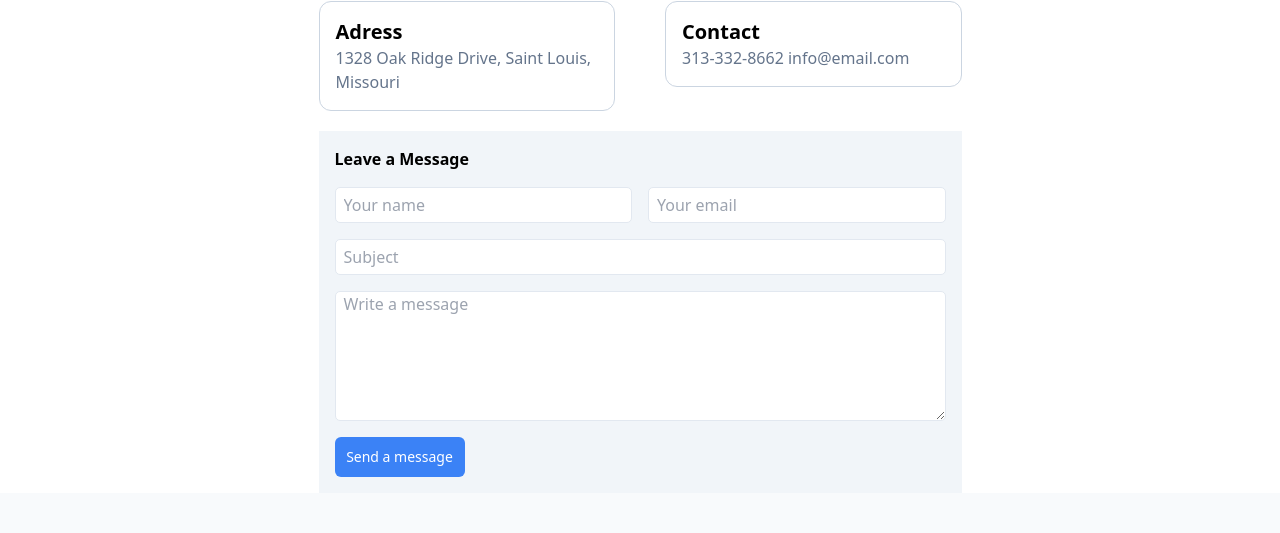
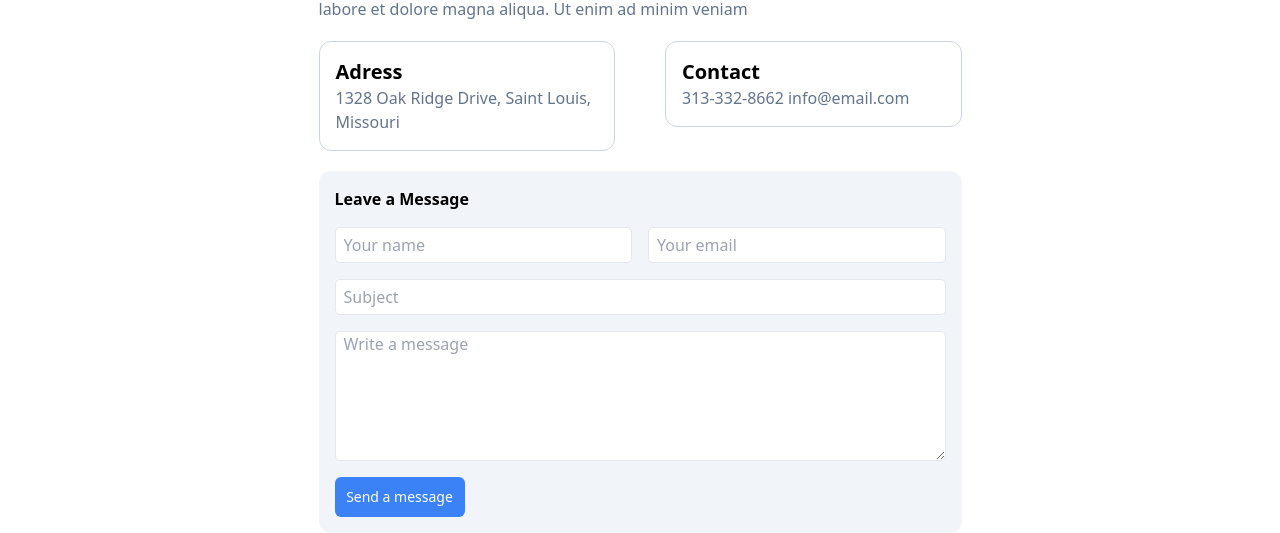
Before and after one commit to Bolortox/project-blog, a Next.js app: page /contact-us in a window 1280 px wide. Shown: the part 267-800 px from the top of the page. Built offline with nearby package versions, Linux system fonts and the light colour scheme; no server answers.

Commit message:
fixed contact us by adding padding

```diff
--- a/package.json
+++ b/package.json
@@ -12,7 +12,8 @@
     "next": "14.2.7",
     "react": "^18",
     "react-dom": "^18",
-    "react-icons": "^5.3.0"
+    "react-icons": "^5.3.0",
+    "vercel": "^37.4.2"
   },
   "devDependencies": {
     "postcss": "^8",
--- a/src/components/pages/ContactUsPage.jsx
+++ b/src/components/pages/ContactUsPage.jsx
@@ -1,12 +1,8 @@
-import ContactUs from "@/pages/contact-us";
-import { Footer } from "../footer/Footer";
-import { Header } from "../header/Header";
-
 export default function ContactUsPage() {
   return (
-    <main className="">
+    <main className="py-10 rounded">
       <div className="w-full h-full m-auto flex items-center">
-        <div className="container flex flex-col max-w-[643px] w-auto h-auto m-auto pt-[100px]">
+        <div className="container flex flex-col max-w-[643px] w-auto h-auto m-auto pt-[100px] ">
           <div className="flex flex-col items-center gap-5">
             <div className="flex flex-col gap-5">
               <p className="text-slate-800 text-2xl font-bold non-italic font-sans">
@@ -37,7 +33,7 @@ export default function ContactUsPage() {
               </div>
             </div>
 
-            <div className="bg-slate-100 w-full h-full p-4 flex flex-col gap-4">
+            <div className="bg-slate-100 w-full h-full p-4 flex flex-col gap-4 rounded-xl">
               <p className="font-sans not-italic text-base font-semibold">
                 Leave a Message
               </p>
```
Also changed, not shown: 1 other file (tests, documents, lock files or other folders).
